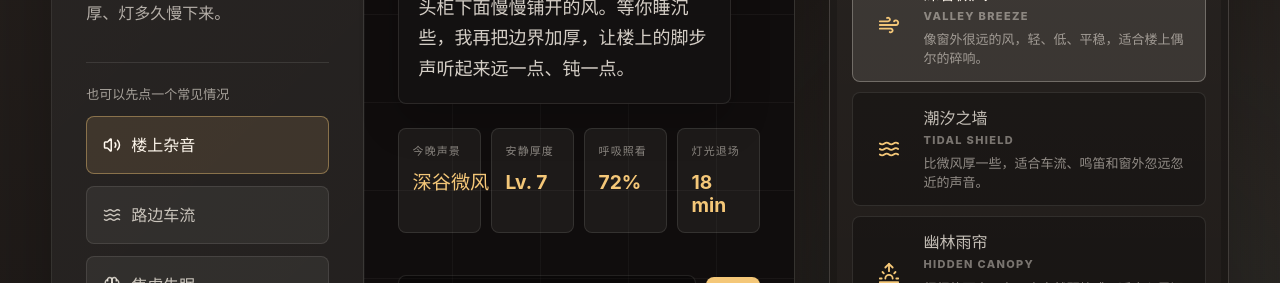
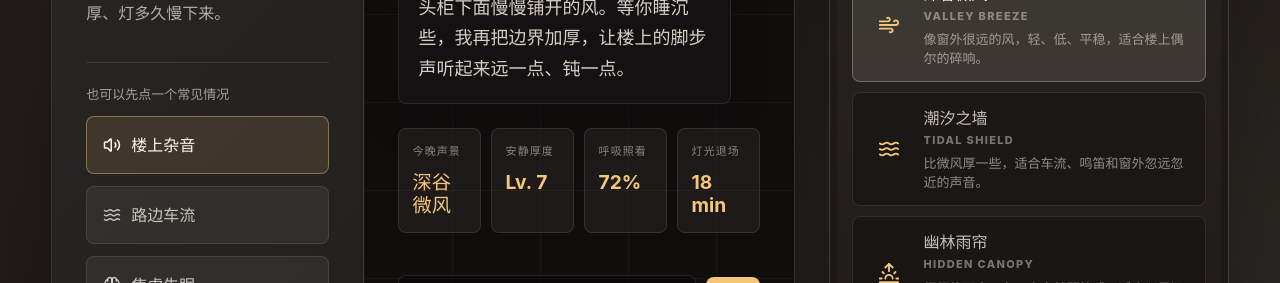
Before and after one commit to MinusPlus2025/the-pebble, a React (Vite) app: page / in a window 1280 px wide. Shown: the part 4520-4803 px from the top of the page. Built offline with nearby package versions, Linux system fonts and the light colour scheme.

Commit message:
Fix companion plan card overflow

```diff
--- a/src/styles.css
+++ b/src/styles.css
@@ -1015,6 +1015,7 @@ section {
 }
 
 .ai-plan-grid div {
+  min-width: 0;
   min-height: 96px;
   padding: 14px;
   border: 1px solid rgba(255, 248, 238, 0.1);
@@ -1024,11 +1025,13 @@ section {
 
 .ai-plan-grid strong {
   display: block;
+  min-width: 0;
   margin-top: 11px;
   color: #f4c778;
   font-size: clamp(17px, 1.5vw, 22px);
   line-height: 1.22;
-  word-break: keep-all;
+  overflow-wrap: anywhere;
+  text-wrap: balance;
 }
 
 .chat-input {
@@ -1706,7 +1709,7 @@ section {
   }
 
   .ai-plan-grid strong {
-    font-size: 20px;
+    font-size: 18px;
   }
 
   .chat-input {
```
